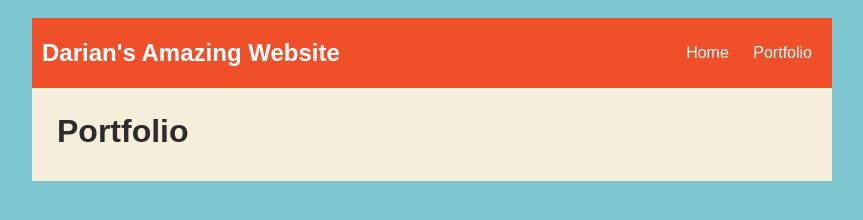
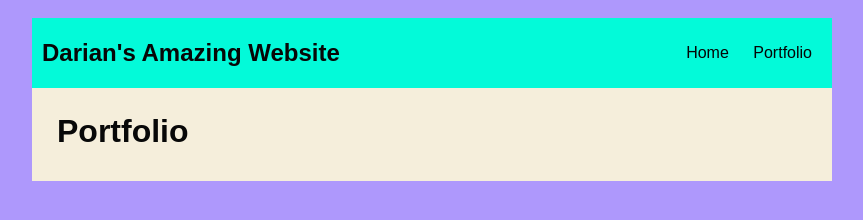
Before and after one commit to Dfcolligan/Dfcolligan.github.io, a plain HTML site: page portfolio.html in a window 1280 px wide. Shown: the whole page, without its empty margins (208-1071 px from the left). Drawn offline with nearby package versions, Linux system fonts and the light colour scheme; no server answers.

Commit message:
First Website

```diff
--- a/portfolio.html
+++ b/portfolio.html
@@ -4,8 +4,8 @@
             <title>Darian's Amazing Website</title>
             <style type="text/css">
                 body {
-                    background: rgb(125, 198, 205);
-                    color: rgb(45, 45, 45);
+                    background: rgb(55, 2, 248, 0.404);
+                    color: rgb(8, 8, 8);
                     padding: 10px;
                     font-family: arial;
                 }
@@ -23,7 +23,7 @@
 
                 /* navigation menu */
                 nav {
-                    background: rgb(239, 80, 41);
+                    background: rgb(3, 250, 217);
                     margin: 0 auto;
                     display: flex;
                     padding: 10px;
@@ -31,7 +31,7 @@
                 nav header {
                     display: flex;
                     align-items: center;
-                    color: rgb(255, 255, 255);
+                    color: rgb(7, 7, 7);
                     flex: 1;
                 }
                 nav ul {
@@ -43,7 +43,7 @@
                 }
                 nav a {
                     text-decoration: none;
-                    color: #fff;
+                    color: rgb(5, 5, 5);
                 }
 
                 /* main container area beneath menu */
@@ -62,19 +62,19 @@
             }
 
             #portfolio li {
-                background: #fff;
+                background: rgb(5, 5, 5);
                 padding: 10px;
                 border-radius: 10px;
                 margin-bottom: 10px;
             }
 
             #portfolio li:hover {
-                background: #eee;
+                background: rgb(7, 7, 7);
             }
 
             #portfolio a {
                 text-decoration: none;
-                color: #454545;
+                color: #0a0a0a;
             }
             </style>
     </head>
```
